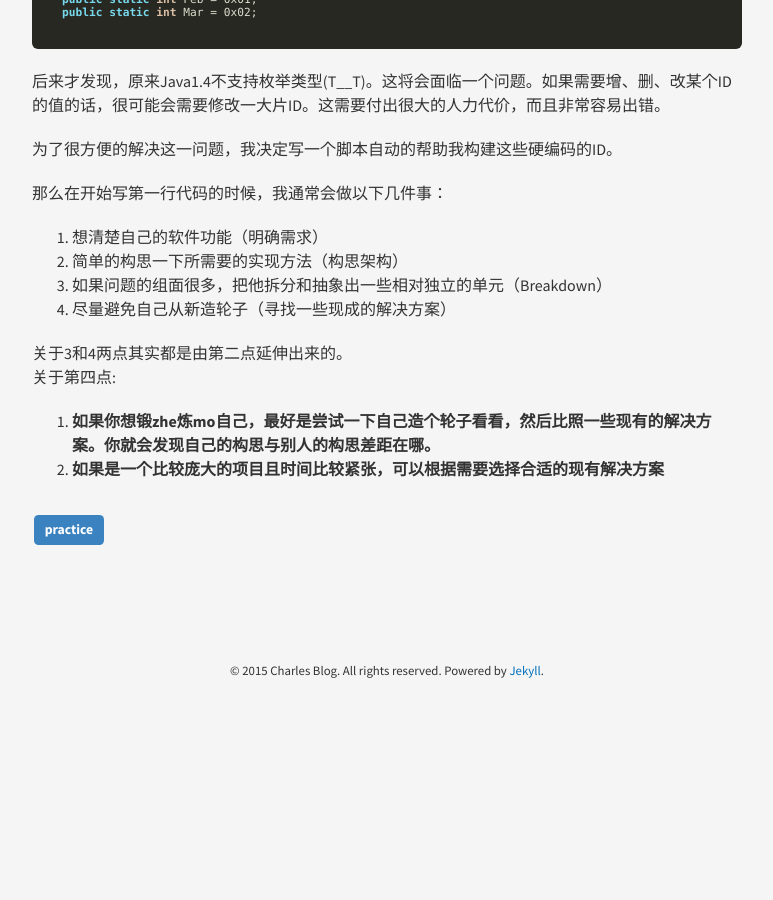
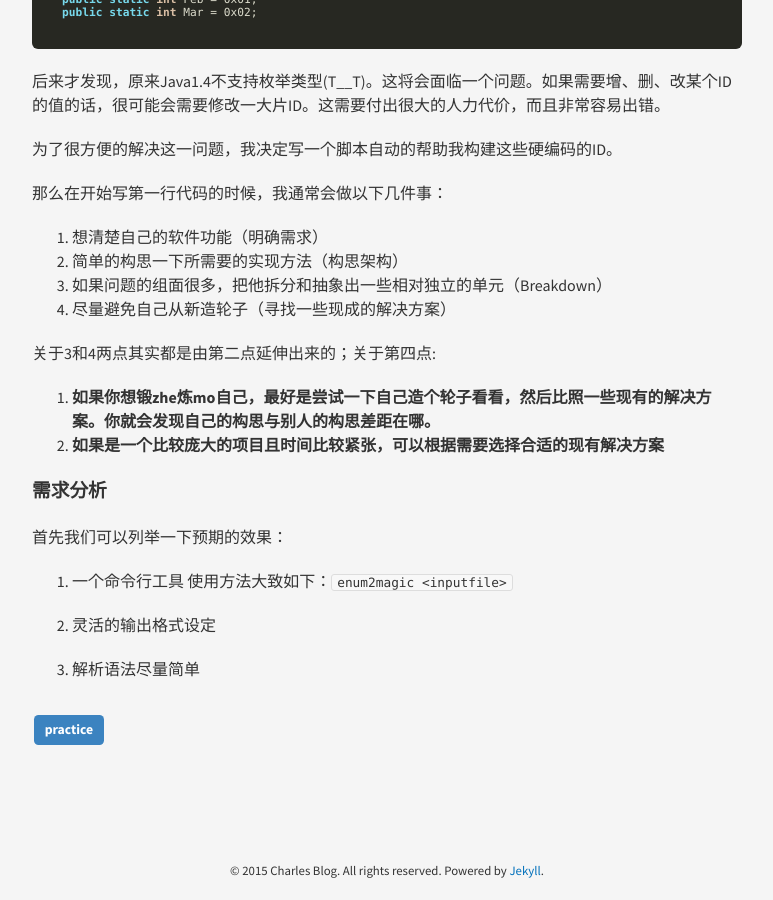
Before and after one commit to JavaCS3/blog, a Jekyll site: the page built from _posts/2015-02-08-enum2magic.md, in a window 1280 px wide and 900 px high, scrolled down 653 px. Shown: the whole window, without its empty margins (253-1026 px from the left). Built offline with Jekyll 4.4.1, drawn with Linux system fonts in a browser that asks for light colours; nearby versions of some CDN libraries; Markdown is read by kramdown in place of the engine named in the settings; comment, search, counter and statistics services are not loaded; before the commit the page ends 1353 px from its top, so only the background shows below that.

Commit message:
still writing enum2magic

```diff
--- a/_posts/2015-02-08-enum2magic.md
+++ b/_posts/2015-02-08-enum2magic.md
@@ -28,8 +28,17 @@ public static int Mar = 0x02;
 3. 如果问题的组面很多，把他拆分和抽象出一些相对独立的单元（Breakdown）
 4. 尽量避免自己从新造轮子（寻找一些现成的解决方案）
 
-关于3和4两点其实都是由第二点延伸出来的。
-关于第四点:
+关于3和4两点其实都是由第二点延伸出来的；关于第四点:
 
 1. **如果你想锻zhe炼mo自己，最好是尝试一下自己造个轮子看看，然后比照一些现有的解决方案。你就会发现自己的构思与别人的构思差距在哪。**
 2. **如果是一个比较庞大的项目且时间比较紧张，可以根据需要选择合适的现有解决方案**
+
+### 需求分析
+首先我们可以列举一下预期的效果：
+
+1. 一个命令行工具
+   使用方法大致如下：`enum2magic <inputfile>`
+
+2. 灵活的输出格式设定
+
+3. 解析语法尽量简单
```
